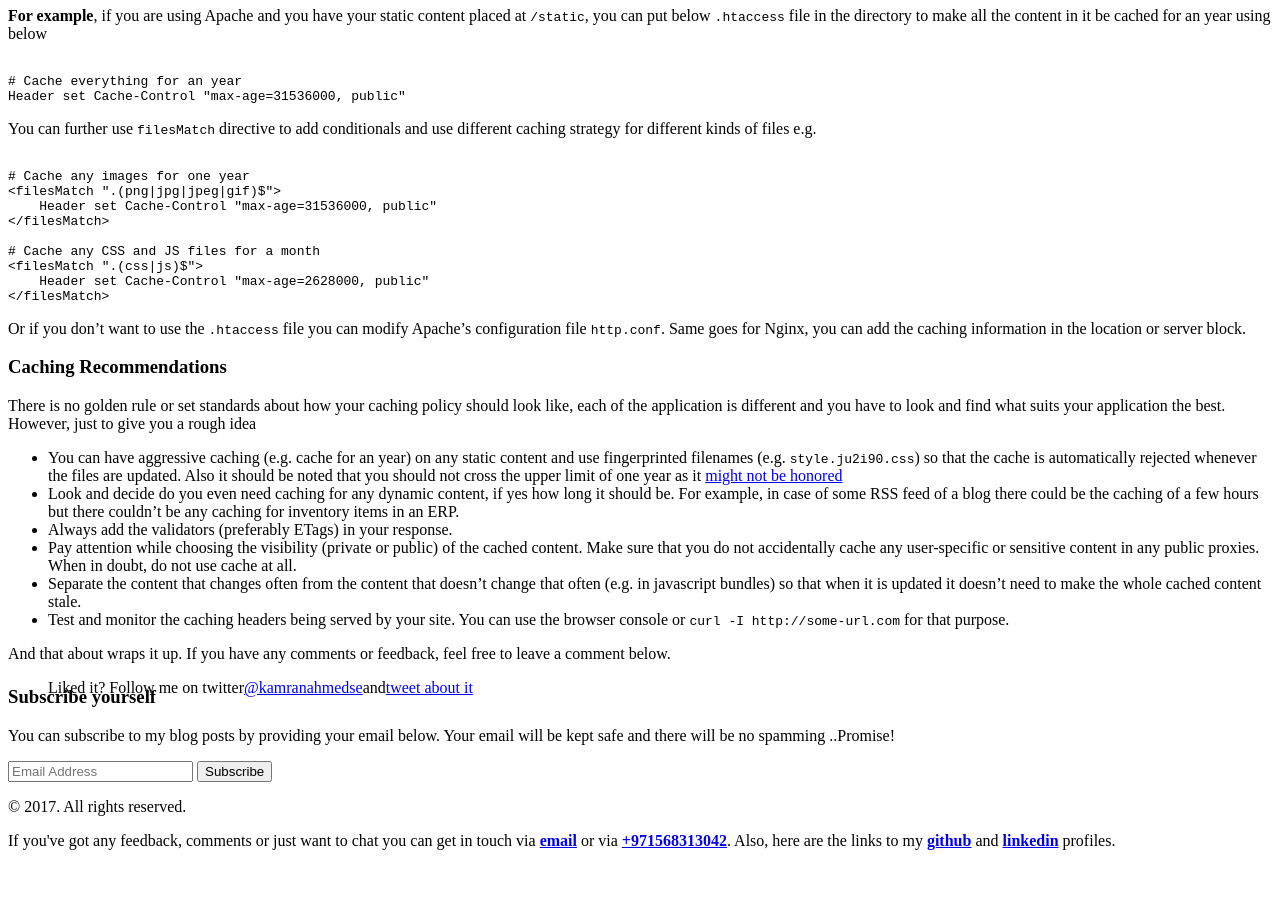
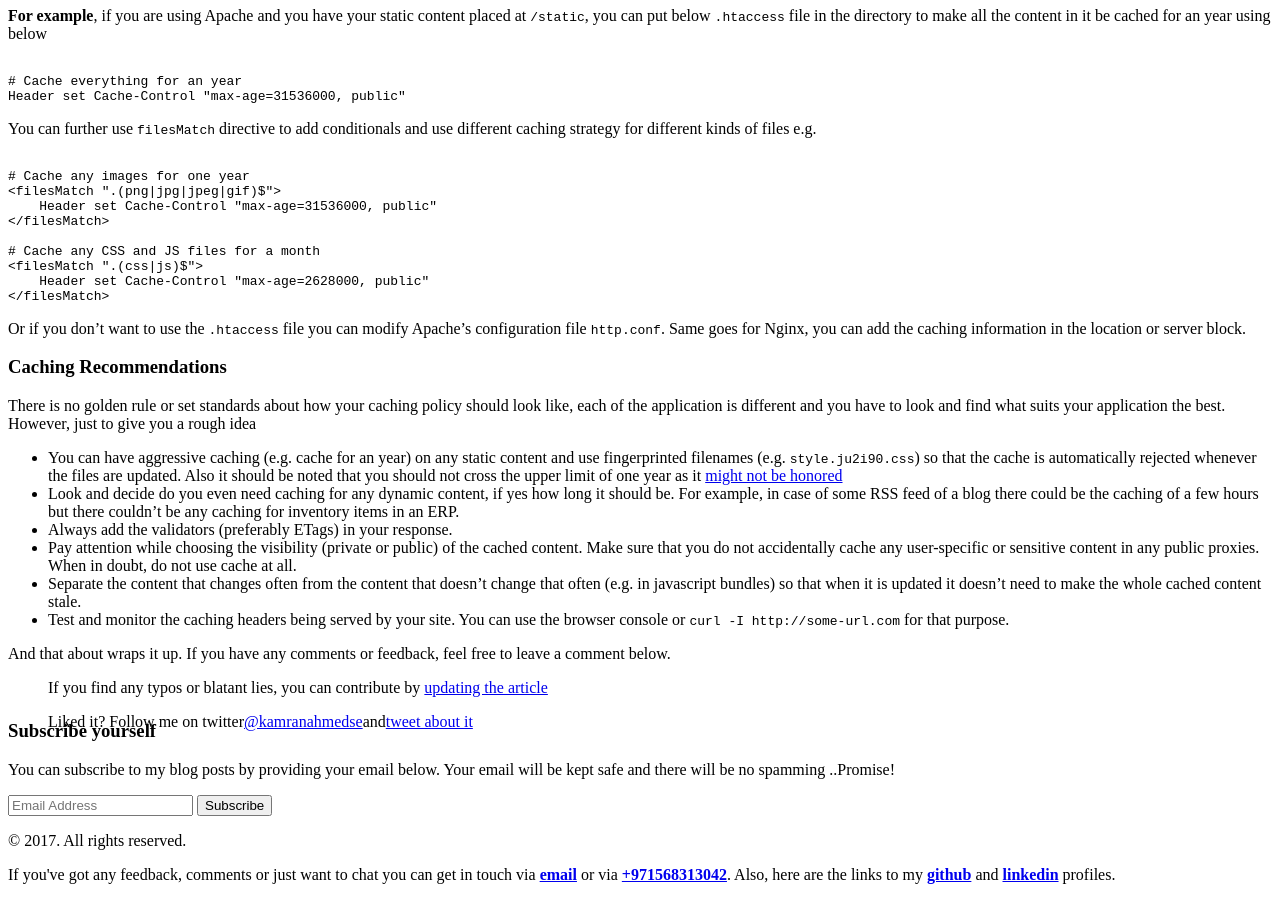
Before and after one commit to kamranahmedse/kamranahmedse.github.io, a Jekyll site: the page built from blog/_posts/2017-03-14-quick-guide-to-http-caching.md, in a window 1280 px wide and 900 px high, scrolled down 5526 px. Built offline with Jekyll 4.4.1, drawn with Linux system fonts in a browser that asks for light colours; comment, search, counter and statistics services are not loaded; before the commit the page ends 6392 px from its top, so only the background shows below that.

Commit message:
Contributing note

```diff
--- a/blog/_posts/2017-03-14-quick-guide-to-http-caching.md
+++ b/blog/_posts/2017-03-14-quick-guide-to-http-caching.md
@@ -247,3 +247,5 @@
   - Test and monitor the caching headers being served by your site. You can use the browser console or `curl -I http://some-url.com` for that purpose.
 
 And that about wraps it up. If you have any comments or feedback, feel free to leave a comment below.
+
+> If you find any typos or blatant lies, you can contribute by [updating the article](https://github.com/kamranahmedse/kamranahmedse.github.io/blob/master/blog/_posts/2017-03-14-quick-guide-to-http-caching.md)
```
